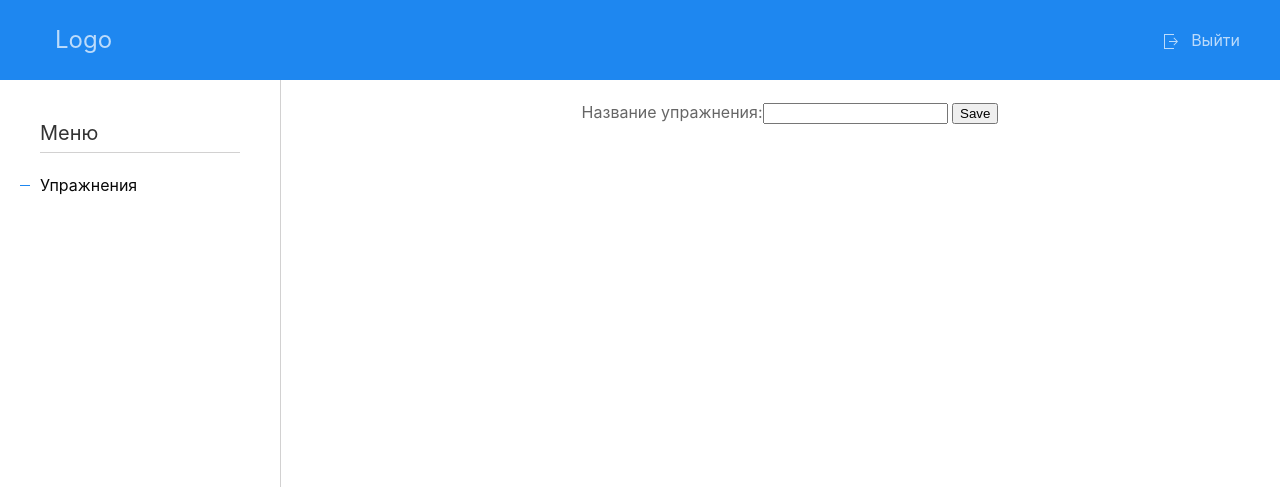
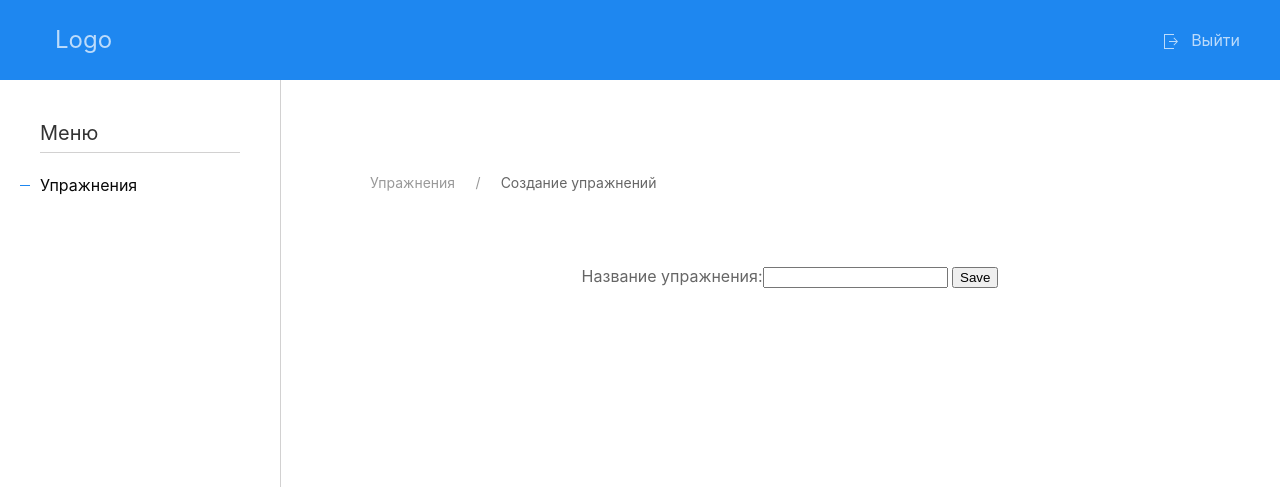
Before and after one commit to isys35/django_uikit, a Django app: page /admin/exercises/create in a window 1280 px wide. Shown: the top 487 px of the page. Run offline with Django 3.2, Linux system fonts and the light colour scheme.

Commit message:
👨‍💻 FEAT: Добавлены хлебные крошки

```diff
--- a/templates/exercise/create.html
+++ b/templates/exercise/create.html
@@ -4,6 +4,12 @@
 {% block menu_item_exercises %} active{% endblock %}
 
 {% block content %}
+    <div class="uk-flex uk-flex-left uk-padding-large">
+        <ul class="uk-breadcrumb uk-margin-remove">
+            <li><a href="{% url 'core:trener:exercises' %}">Упражнения</a></li>
+            <li><span>Создание упражнений</span></li>
+        </ul>
+    </div>
     <form action="{% url 'core:trener:create_exercise' %}" method="post">
         {% csrf_token %}
         {{ form }}
--- a/templates/exercise/list.html
+++ b/templates/exercise/list.html
@@ -4,7 +4,10 @@
 {% block menu_item_exercises %} active{% endblock %}
 
 {% block content %}
-    <div class="uk-flex uk-flex-right uk-padding-large">
+    <div class="uk-flex uk-flex-between uk-flex-middle uk-padding-large">
+        <ul class="uk-breadcrumb uk-margin-remove">
+            <li><span>Упражнения</span></li>
+        </ul>
         <a class="uk-button uk-button-default" href="{% url "core:trener:create_exercise" %}">Создать</a>
     </div>
     {% if not object_list %}
--- a/trener/views.py
+++ b/trener/views.py
@@ -1,3 +1,4 @@
+from django.urls import reverse_lazy
 from django.views.generic import ListView, CreateView
 
 from trener.forms import ExerciseForm
@@ -13,3 +14,4 @@ class ExerciseCreate(CreateView):
     model = Exercise
     template_name = 'exercise/create.html'
     form_class = ExerciseForm
+    success_url = reverse_lazy('core:trener:exercises')
```
